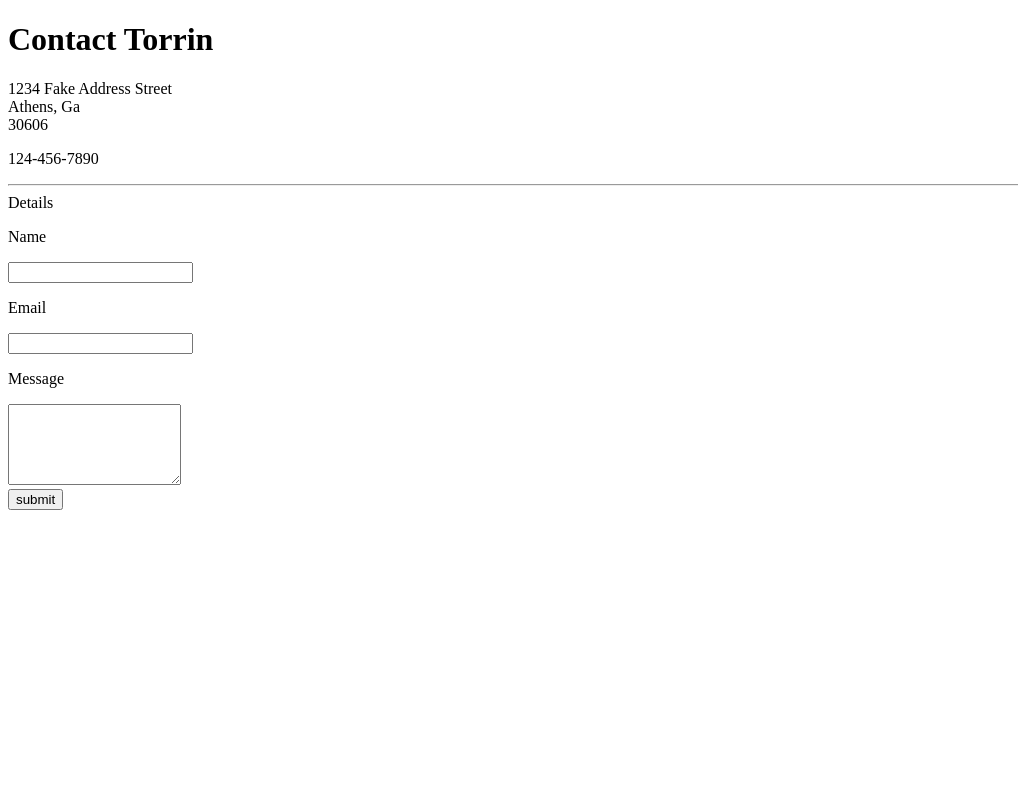
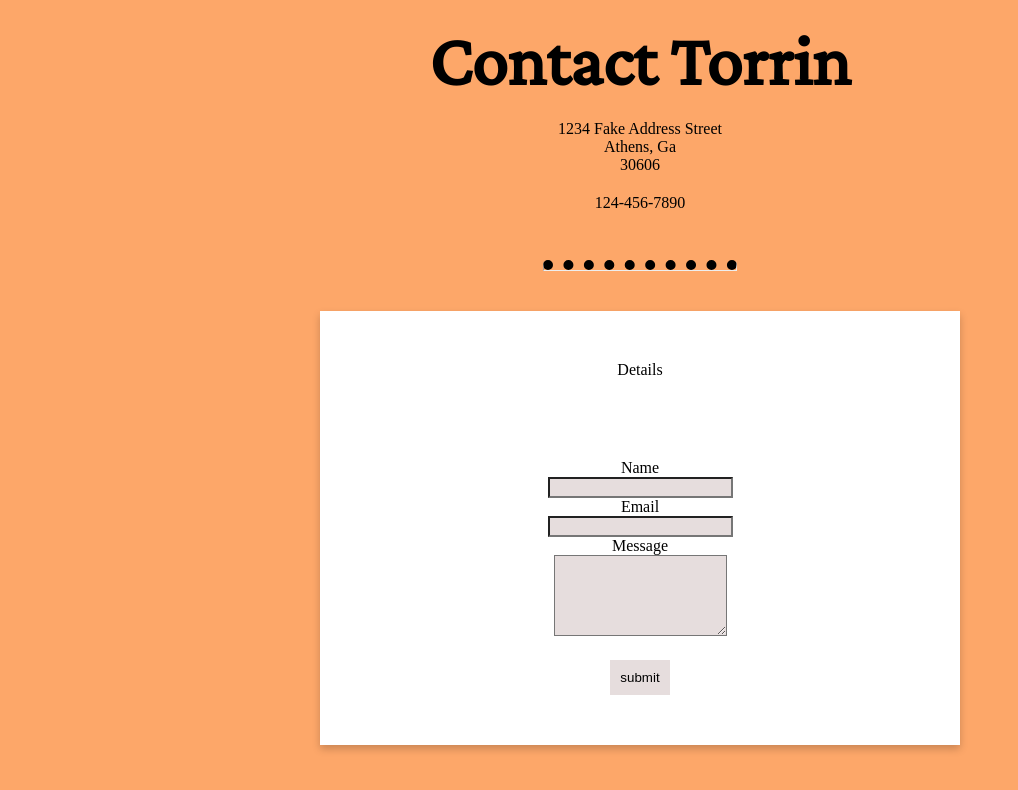
Before and after one commit to tc89585/cv-webprograming, a plain HTML site: page contact.html in a window 1280 px wide. Shown: the whole page, without its empty margins (0-1018 px from the left). Drawn offline with nearby package versions, Linux system fonts and the light colour scheme; the site is published under a folder, as on GitHub Pages, so addresses that start at the root find nothing.

Commit message:
moved style.css to same directory as index.html

```diff
--- a/contact.html
+++ b/contact.html
@@ -4,7 +4,7 @@
     <meta charset="UTF-8">
     <meta http-equiv="X-UA-Compatible" content="IE=edge">
     <meta name="viewport" content="width=device-width, initial-scale=1.0">
-    <link rel="stylesheet" href="/css/style.css">
+    <link rel="stylesheet" href="style.css">
     <link rel="stylesheet"
           href="https://fonts.googleapis.com/css2?family=Crimson+Pro">
     <title>Contact Torrin Curry</title>
```
Also changed, not shown: index.html (+1 -1 lines), style.css (renamed from css/style.css).
